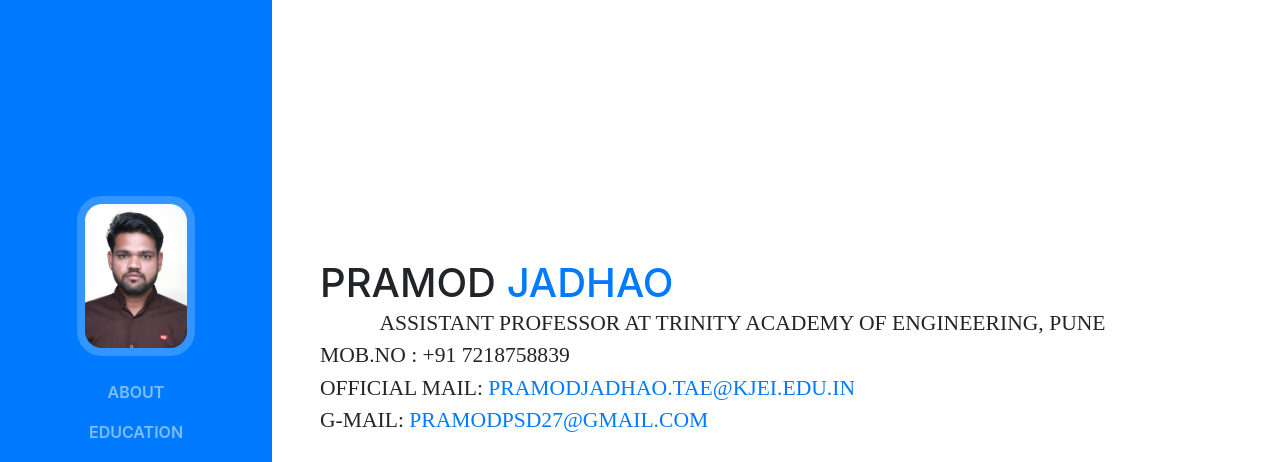
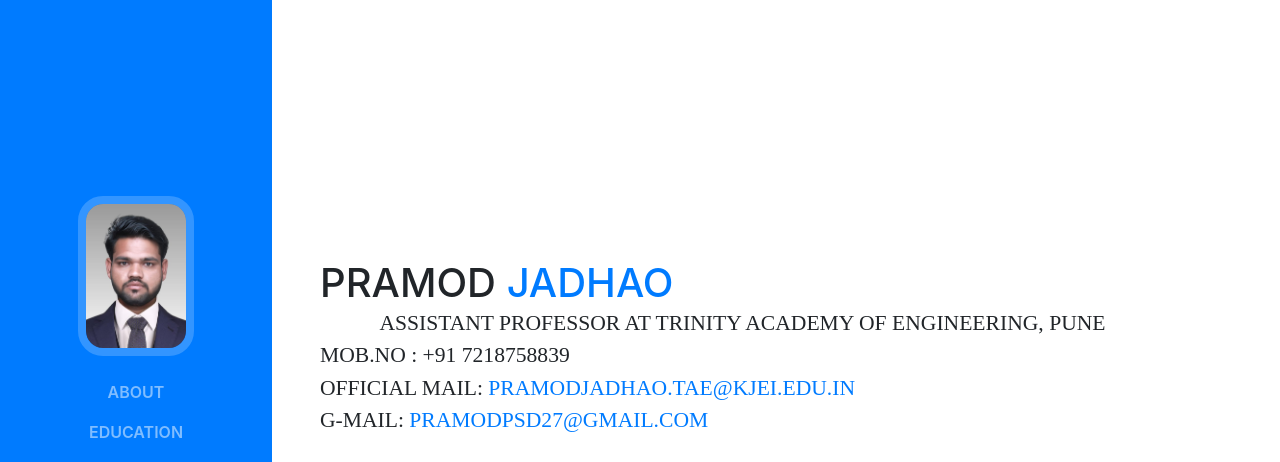
Before and after one commit to PramodJadhao37/PramodPortFolio, a website with bundled scripts: page index.html in a window 1280 px wide. Shown: the top 462 px of the page. Built offline with nearby package versions, Linux system fonts and the light colour scheme; a web font is replaced by a local one.

Commit message:
all changes done

```diff
--- a/index.html
+++ b/index.html
@@ -31,7 +31,7 @@
       <a class="navbar-brand js-scroll-trigger" href="#page-top">
         <span class="d-block d-lg-none">Pramod Jadhao</span>
         <span class="d-none d-lg-block">
-          <img class="img-fluid img-profile rounded-round mx-auto mb-2" style="border-radius: 25px" src="img/Pramod.jpg" alt="">
+          <img class="img-fluid img-profile rounded-round mx-auto mb-2" style="border-radius: 25px" src="img/pramodnew.jpeg" alt="Profile">
         </span>
       </a>
       <button class="navbar-toggler" type="button" data-toggle="collapse" data-target="#navbarSupportedContent" aria-controls="navbarSupportedContent" aria-expanded="false" aria-label="Toggle navigation">
```
Also changed, not shown: img/pramodnew.jpeg (added).
